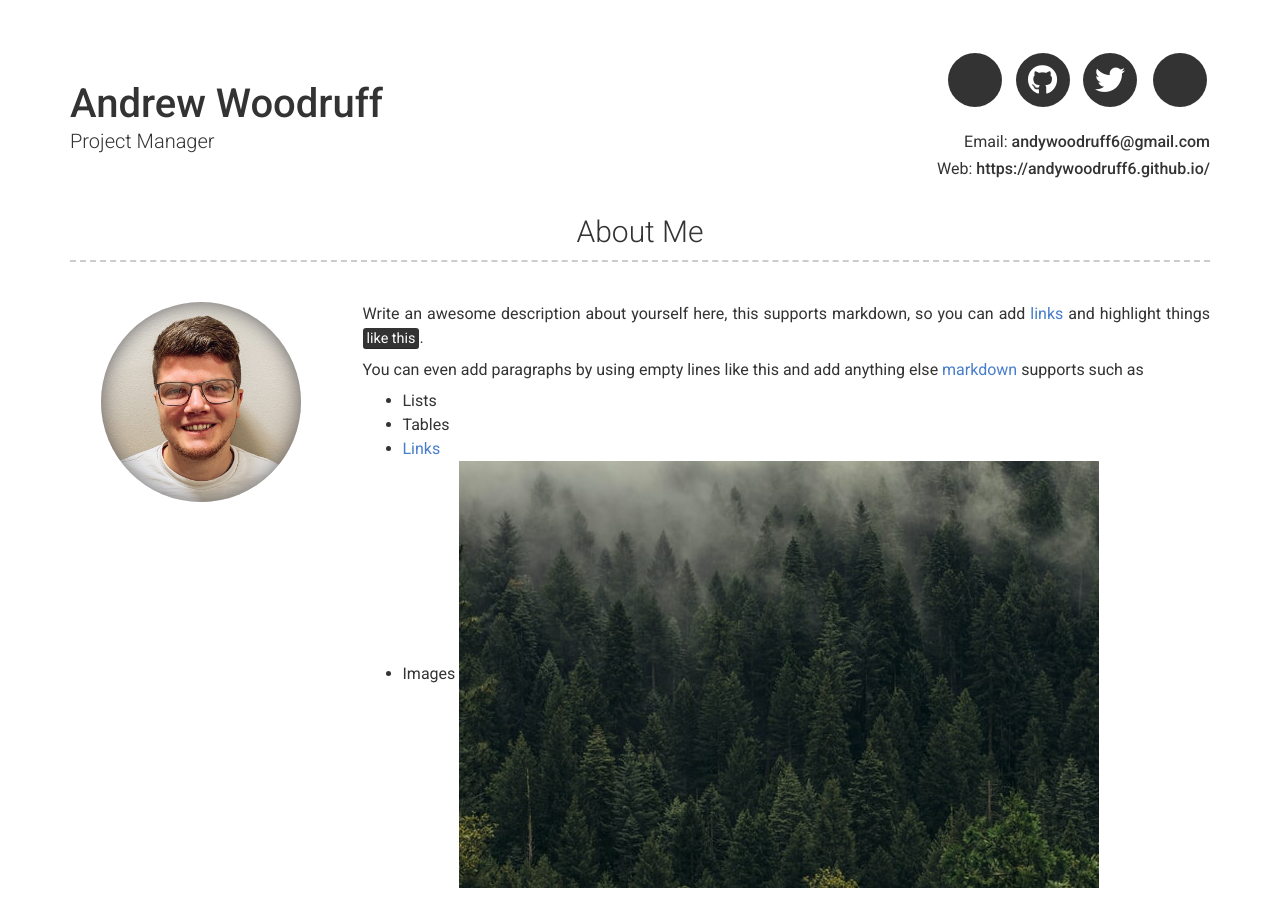
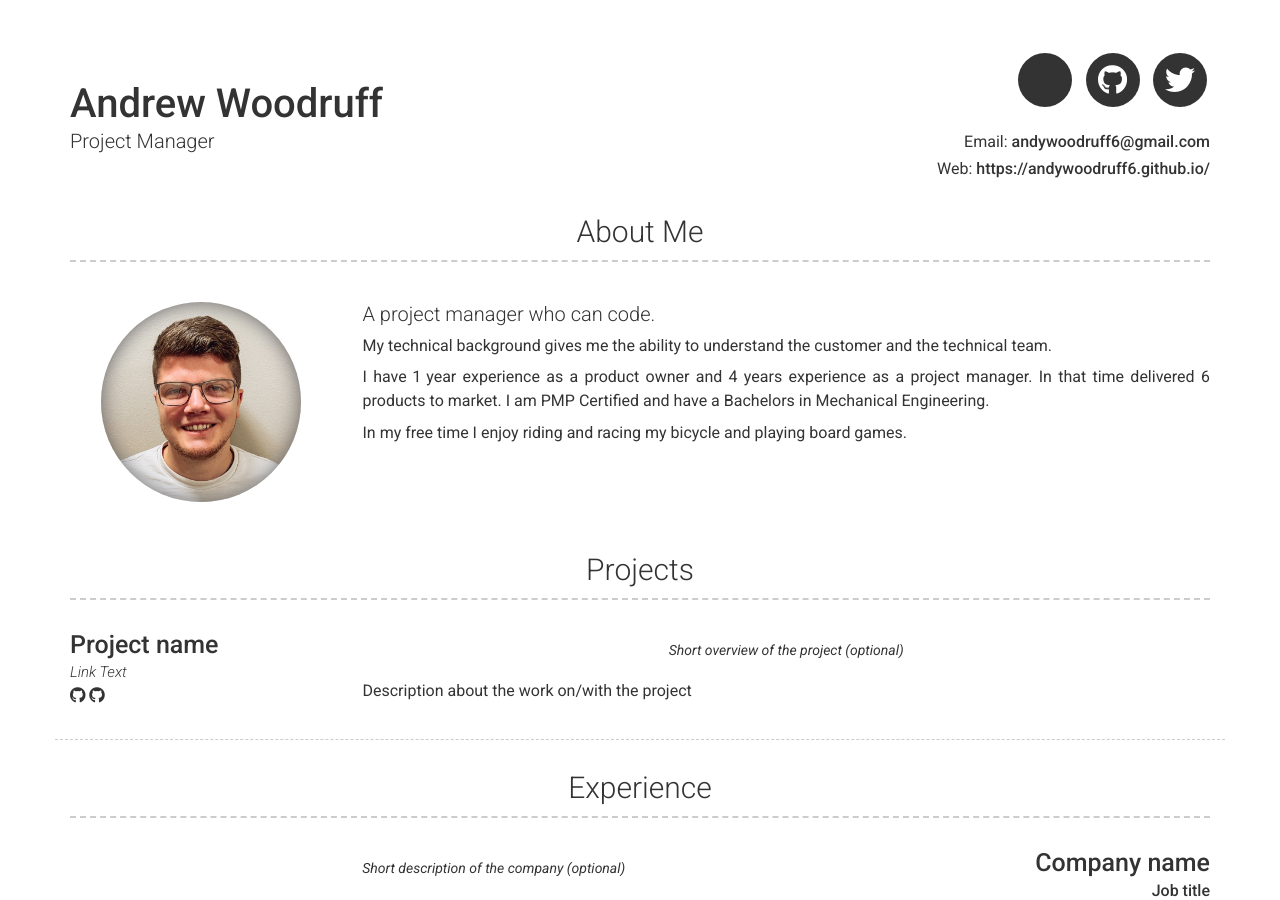
Before and after one commit to andywoodruff6/andywoodruff6.github.io, a Jekyll site: the page built from index.md, in a window 1280 px wide and 900 px high. Built offline with Jekyll 4.4.1, drawn with Linux system fonts in a browser that asks for light colours; nearby versions of some CDN libraries.

Commit message:
updated About Me

```diff
--- a/_config.yml
+++ b/_config.yml
@@ -36,9 +36,9 @@ substack_username: andywoodruff6
 
 # Additional icon links
 additional_links:
-- title: Link name
-  icon: Font Awesome brand icon name (eg. fab fa-twitter) (https://fontawesome.com/icons?d=gallery&s=brands&m=free)
-  url: Link url (eg. https://google.com)
+# - title: Link name
+#   icon: Font Awesome brand icon name (eg. fab fa-twitter) (https://fontawesome.com/icons?d=gallery&s=brands&m=free)
+#   url: Link url (eg. https://google.com)
 # - title: another link
 #   icon: font awesome brand icon name (eg. fab fa-twitter) (https://fontawesome.com/icons?d=gallery&s=brands&m=free)
 #   url: Link url (eg. https://google.com)
@@ -53,13 +53,12 @@ additional_links:
 # about_title: About Me (Use this to override about section title)
 about_profile_image: images/profile_pic.jpg
 about_content: | # this will include new lines to allow paragraphs
-  Write an awesome description about yourself here, this supports markdown, so you can add [links](http://foobar.com) and highlight things <mark>like this</mark>.
+  ## A project manager who can code.
+  My technical background gives me the ability to understand the customer and the technical team.
 
-  You can even add paragraphs by using empty lines like this and add anything else [markdown](https://www.markdownguide.org/getting-started#what-is-markdown) supports such as
-    - Lists
-    - Tables
-    - <a href="google.com">Links</a>
-    - Images ![alt text](/images/landscape-trees.jpg "Trees")
+  I have 1 year experience as a product owner and 4 years experience as a project manager. In that time delivered 6 products to market. I am PMP Certified and have a Bachelors in Mechanical Engineering.
+
+  In my free time I enjoy riding and racing my bicycle and playing board games.
 
 content:
   - title: Projects # Title for the section
```
